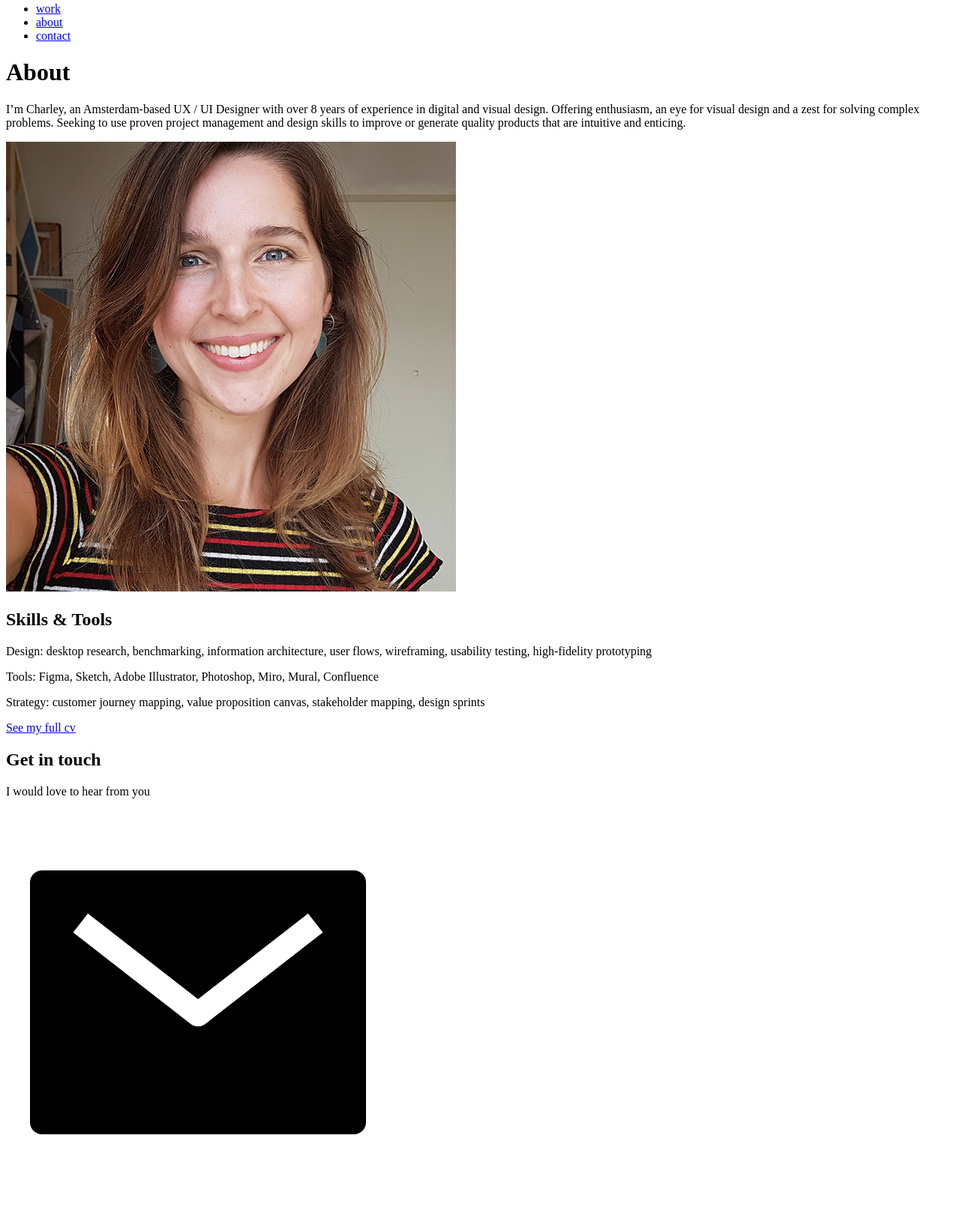
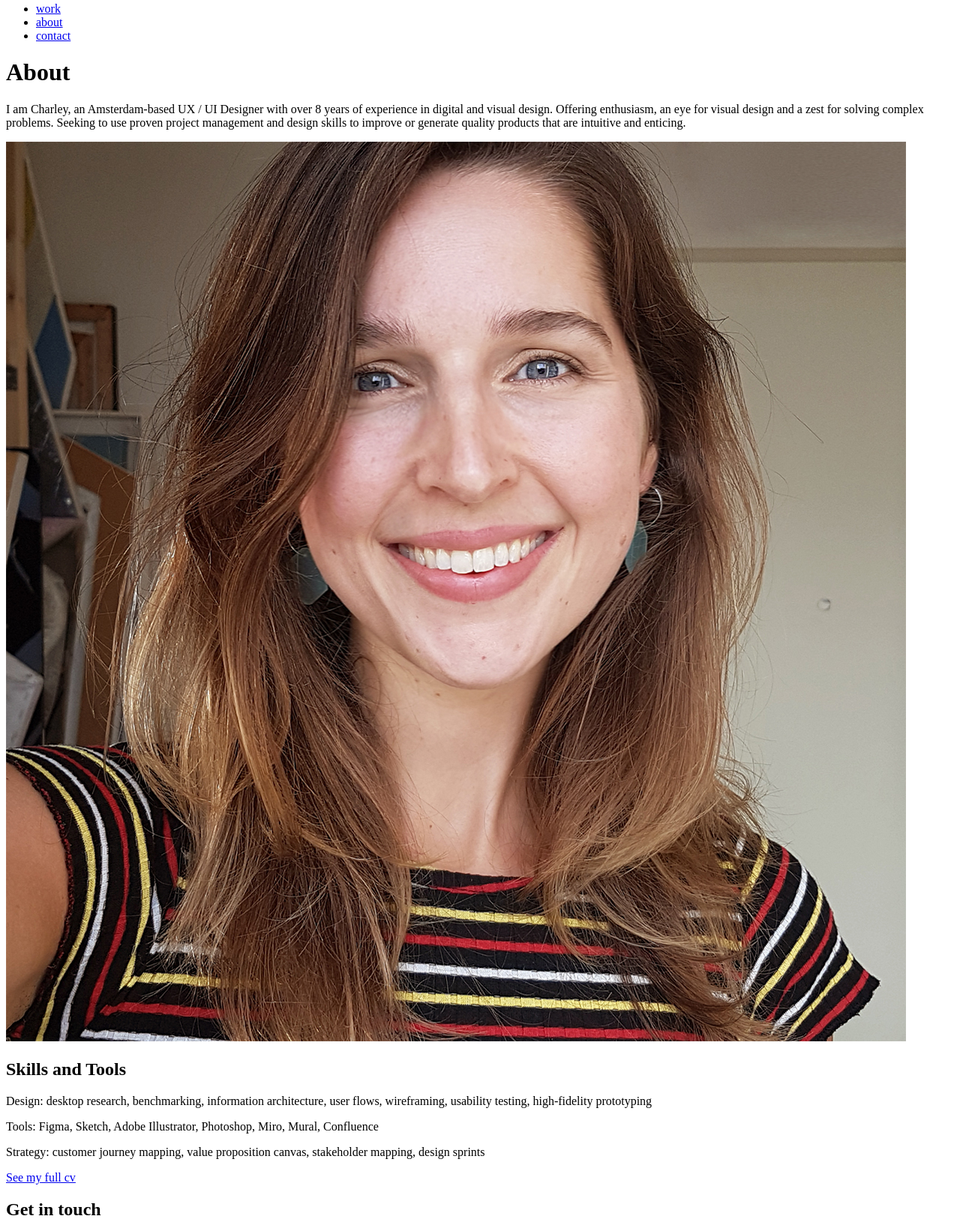
Before and after one commit to cvdk91/charley-portfolio, a plain HTML site: page about.html in a window 1280 px wide. Shown: the part 825-2455 px from the top of the page at 75% size. Before the commit the page ends 2430 px from the top, so only its background shows below. Drawn offline with Linux system fonts and the light colour scheme.

Commit message:
update profile photo & text
- add profile photo
- change symbols for text

```diff
--- a/about.html
+++ b/about.html
@@ -4,7 +4,7 @@
 <head>
     <meta charset="UTF-8">
     <meta name="viewport" content="width=device-width, initial-scale=1.0">
-    <title>Charley van der Krogt</title>
+    <title>About Charley van der Krogt</title>
 </head>
 
 <body>
@@ -26,13 +26,15 @@
                 <h1>
                     About
                 </h1>
-                <p>I’m Charley, an Amsterdam-based UX / UI Designer with over 8 years of experience in digital and visual design. Offering enthusiasm, an eye for visual design and a zest for solving complex problems. Seeking to use proven project management and design skills to improve or generate quality products that are intuitive and enticing.</p>
-                <img srcset="img/about/about_profile_mobile.jpg" media="(max-width:767px)>
-                <img src="img/about/about_profile_desktop.jpg" alt="wrekcitfy mockup">
-            </div>
-            <div>
+                <p>I am Charley, an Amsterdam-based UX / UI Designer with over 8 years of experience in digital and visual design. Offering enthusiasm, an eye for visual design and a zest for solving complex problems. Seeking to use proven project management and design skills to improve or generate quality products that are intuitive and enticing.</p>
+                 <div>
+                      <picture>
+                          <source srcset="img/about/about_profile_mobile" media="(max-width:767px)">
+                          <img src="img/about/about_profile_desktop.jpg" alt="portrait photo">
+                     </picture>
+                  <div>
                 <h2>
-                    Skills & Tools
+                    Skills and Tools
                 </h2>
                 <p>Design: desktop research, benchmarking, information architecture, user flows, wireframing, usability testing, high-fidelity prototyping</p>
                 <p>Tools: Figma, Sketch, Adobe Illustrator, Photoshop, Miro, Mural, Confluence  </p>
```
Also changed, not shown: index.html (+2 -2 lines).
